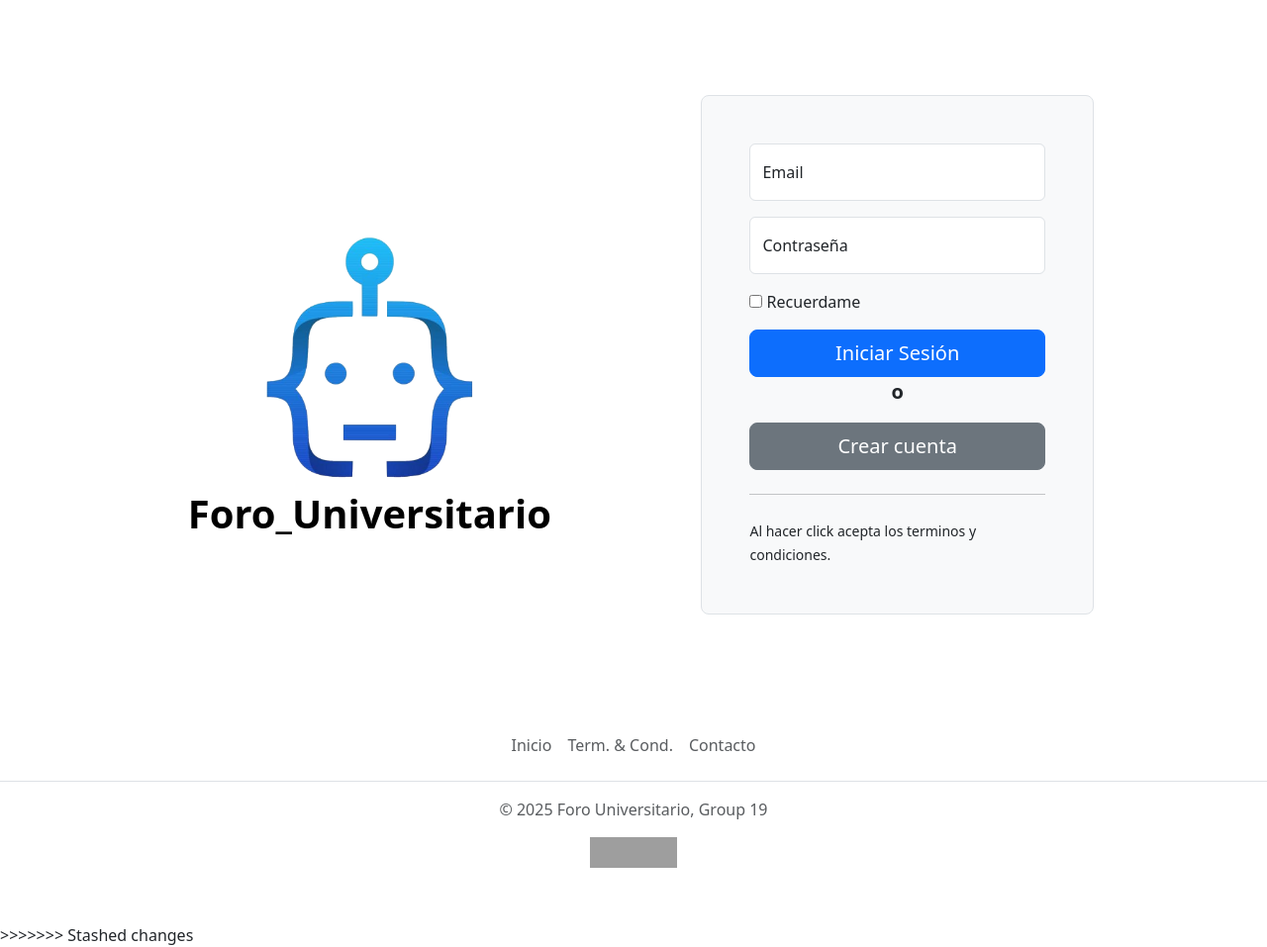
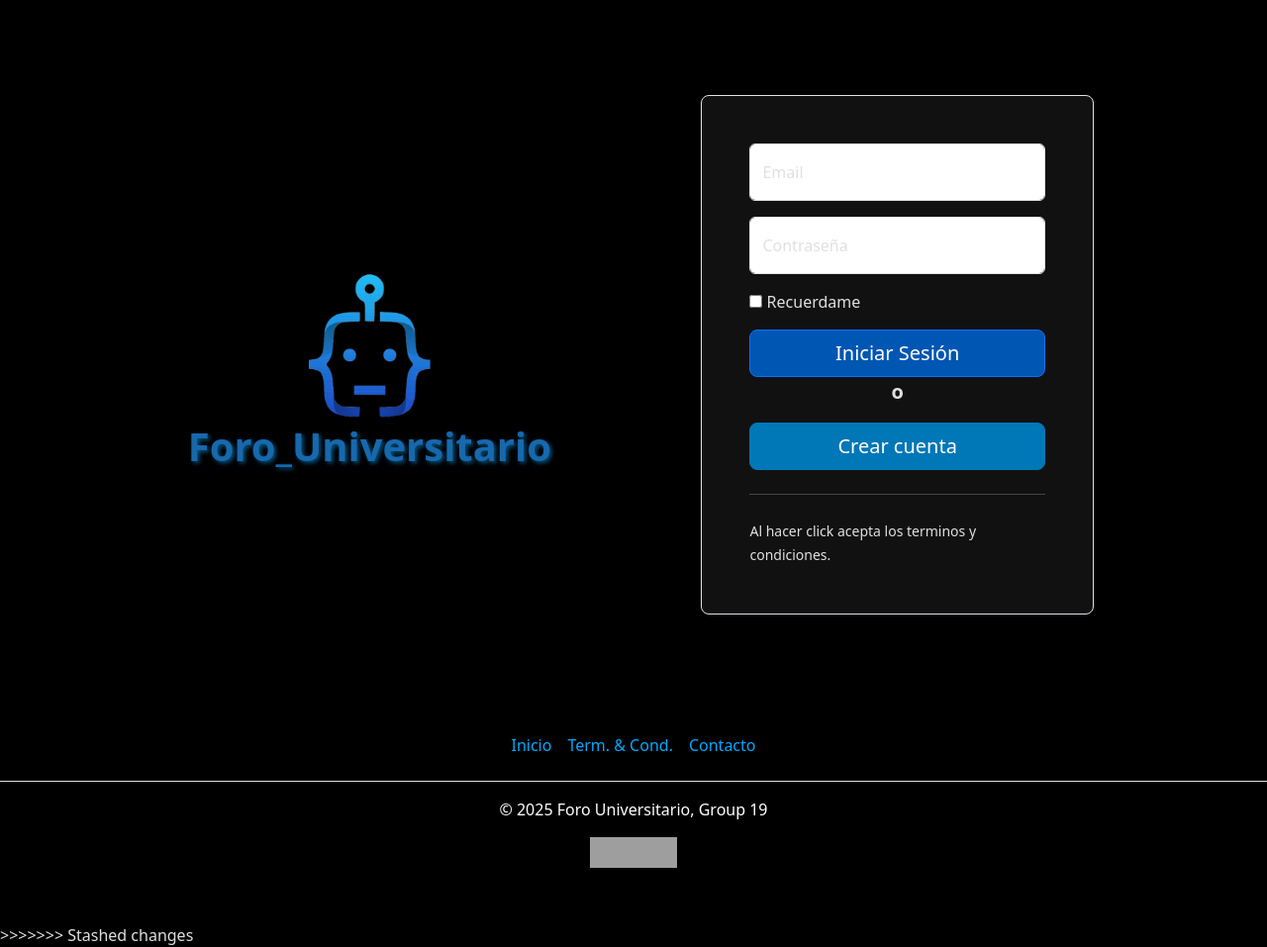
Before and after one commit to YurikoSean/Proyecto_ForoUniversitario, a PHP site: page /ProyectosGitHub/vistas/home/index.php in a window 1280 px wide. Shown: the whole page at 99% size. Run offline with PHP 8.4, Linux system fonts and the light colour scheme; some libraries are stand-ins or nearby versions; grey boxes are pictures that could not be loaded.

Commit message:
actualizacion de rutas

```diff
--- a/assets/CSS/estilos.css
+++ b/assets/CSS/estilos.css
@@ -1,8 +1,104 @@
+
+
+body {
+  background-color: black;
+  color: #e0e0e0;
+}
+
+.btn-primary {
+  background-color: #0056b3 !important; /* Azul más oscuro */
+  color: #ffffff !important; /* Texto blanco */
+}
+
+.btn-primary:hover {
+  background-color: #005f8a;
+  border-color: #005f8a;
+}
+.btn-secondary {
+  background-color: #0077b6;
+  border-color: #0077b6;
+}
+
+.btn-secondary:hover {
+  background-color: #005f8a;
+  border-color: #005f8a;
+}
+/*Formulario*/
+.bg-body-tertiary {
+  background-color: #111 !important;
+  border: 1px solid #333;
+}
 
 
 
+.li-text {
+  color: #FFFFFF !important;
+}
+.link-body-emphasis {
+  color: white !important; /* O cualquier color que prefieras */
+}
+.nav-link.dropdown-toggle {
+  color: white !important; /* Hace que el icono y texto sean blancos */
+}
 
-/*Heroes style*/
-@media (min-width: 992px) {
-    .rounded-lg-3 { border-radius: .3rem; }
+.nav-link.dropdown-toggle:hover {
+  color: #0077b6 !important; /* Puedes cambiar a otro color visible */
+}
+.dropdown-toggle::after {
+  color: #FFFFFF !important;
+}
+
+.btn-primary {
+  background-color: #0056b3 !important;
+}
+
+/*LOGO*/
+.logo {
+  max-width: 100%; /* Se adapta al contenedor */
+  height: auto; /* Mantiene la proporción */
+  max-height: 200px; /* Ajusta el máximo de altura (cámbialo según necesites) */
+}
+
+@media (max-width: 768px) {
+  .logo {
+      max-height: 100px; /* Tamaño más pequeño en móviles */
   }
+}
+
+.h1-tecno {
+  color: #1768ad !important;
+  text-shadow: 2px 2px 4px rgba(0, 170, 255, 0.5);
+  font-size: clamp(1.5rem, 5vw, 3rem); /*AJUSTE DINAMICO*/
+}
+
+
+/*Registro.php*/
+.h1-new-user {
+  color: #1768ad !important;
+  text-shadow: 2px 2px 4px rgba(0, 170, 255, 0.5);
+}
+
+/*T & C*/
+.container-custom {
+  max-width: 800px;
+  margin: auto;
+  padding: 40px;
+  background-color: #212529; /* Gris oscuro */
+  border-radius: 10px;
+}
+
+
+/*FOOTER*/
+/* Cambiar color de los enlaces del footer */
+footer .nav-link {
+  color: #00aaff !important; /* Celeste tecnológico */
+}
+
+footer .nav-link:hover {
+  color: #0077b6 !important; /* Azul más oscuro al pasar el mouse */
+}
+
+/* Cambiar color del texto del footer */
+.text-footer {
+  color: #FFFFFF !important; /* Texto en gris claro */
+}
--- a/inc/contacto.php
+++ b/inc/contacto.php
@@ -15,7 +15,7 @@
         <div class="container p-5">
             <div class="row">
                 <div class="col">
-                        <img class="mb-4" src="../../../img/robot_foro.png" alt="img logo" width="150" height="100">
+                        <img class="mb-4" src="../assets/img/robot_foro.png" alt="img logo" width="150" height="100">
                     <h1 class="h3 mb-3 fw-normal h1-new-user">Contacto</h1>
                 </div>
             </div>
@@ -41,10 +41,6 @@
         </div>
     </form>
     </div>
-    <?php
-    /*FOOTER-*/
-    require_once ("footer.php");
-    ?>
     <!--Scrip bootstrap-->
     <script src="https://cdn.jsdelivr.net/npm/bootstrap@5.3.3/dist/js/bootstrap.bundle.min.js" integrity="sha384-YvpcrYf0tY3lHB60NNkmXc5s9fDVZLESaAA55NDzOxhy9GkcIdslK1eN7N6jIeHz" crossorigin="anonymous"></script>
 
--- a/vistas/home/index.php
+++ b/vistas/home/index.php
@@ -6,7 +6,7 @@
     <title>Home</title>
     <link href="https://cdn.jsdelivr.net/npm/bootstrap@5.3.3/dist/css/bootstrap.min.css" rel="stylesheet" integrity="sha384-QWTKZyjpPEjISv5WaRU9OFeRpok6YctnYmDr5pNlyT2bRjXh0JMhjY6hW+ALEwIH" crossorigin="anonymous">
     <link rel="stylesheet" href="https://cdn.jsdelivr.net/npm/bootstrap-icons@1.7.2/font/bootstrap-icons.css">
-    <link rel="stylesheet" href="../assets/css/estilos.css">
+    <link rel="stylesheet" href="../../assets/css/estilos.css">
 </head>
 <body>
     <div class="b-example-divider"></div>
@@ -14,7 +14,7 @@
     <div class="container col-xl-10 col-xxl-8 px-4 py-5">
       <div class="row align-items-center g-lg-5 py-5">
         <div class="col-lg-6 text-center text-lg-start">
-          <img src="img/robot_foro.png" alt="Foro Universitario" class="logo img-fluid mx-auto d-block">
+          <img src="../../assets/img/robot_foro.png" alt="Foro Universitario" class="logo img-fluid mx-auto d-block">
           <h1 class="display-3 fw-bold lh-1 text-body-emphasis mb-3 h1-tecno text-center fs-1 fs-md-2 fs-lg-3">  Foro_Universitario  </h1>
         </div>
         <div class="col-md-10 mx-auto col-lg-5">
```
Also changed, not shown: vistas/home/registro.php (+4 -4 lines).
